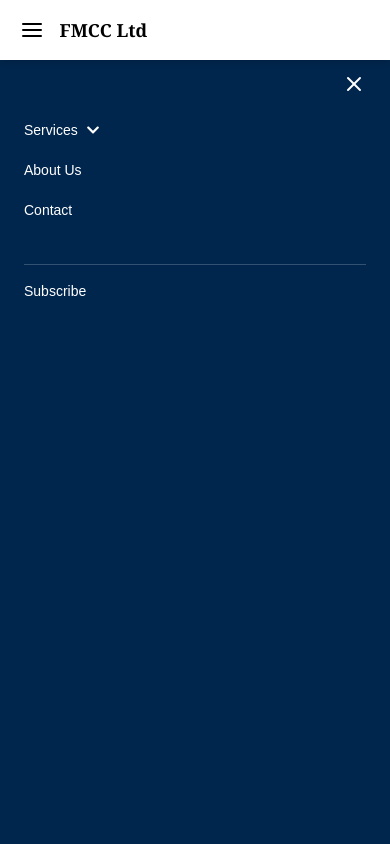
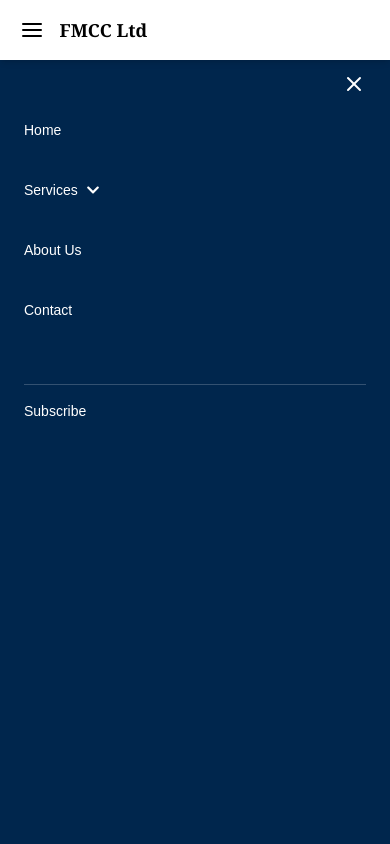
Before and after one commit to Obichris1/FMCC, a Next.js app: page / in a window 390 px wide. Both pictures are taken after a click on the button 31 px from the left and 30 px from the top of the page. Shown: the top 844 px of the page. Built offline with nearby package versions, Linux system fonts and the light colour scheme.

Commit message:
Header Fix

```diff
--- a/src/app/components/Header.jsx
+++ b/src/app/components/Header.jsx
@@ -138,8 +138,12 @@ export default function Header() {
               />
             </div>
 
-            <nav className="flex flex-col gap-5 text-base sm:text-lg">
+            <nav className="flex flex-col gap-10 text-base sm:text-lg">
               {/* Services Mobile Dropdown */}
+
+              <Link href="/" className="!text-sm " onClick={() => setIsMobileMenuOpen(false)}>
+                Home
+              </Link>
               <div>
                 <button
                   onClick={() => setIsMobileServicesOpen(!isMobileServicesOpen)}
```
